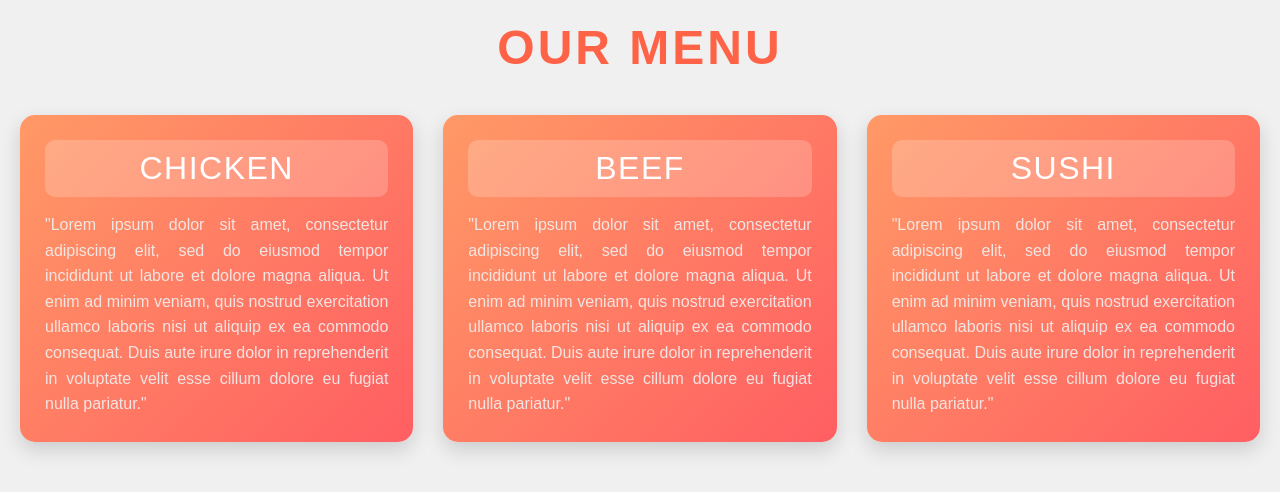
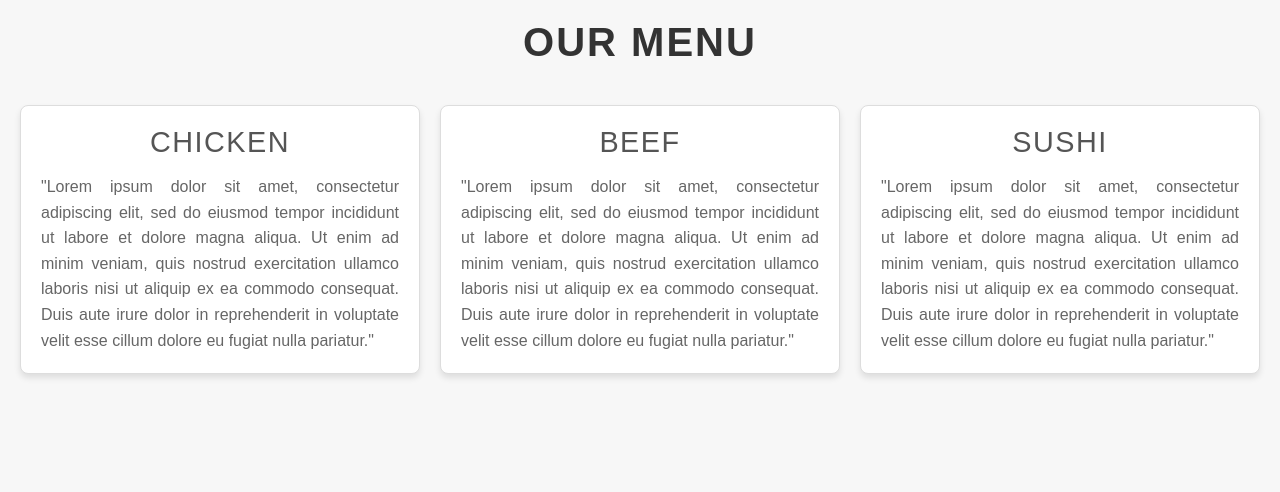
Before and after one commit to aitbaev-asik/CSS, a plain HTML site: page index.html in a window 1280 px wide. Drawn offline with Linux system fonts and the light colour scheme.

Commit message:
Update styles.css

```diff
--- a/css/styles.css
+++ b/css/styles.css
@@ -7,7 +7,7 @@
 
 body {
     font-family: 'Arial', sans-serif;
-    background-color: #f0f0f0;
+    background-color: #f7f7f7;
     color: #333;
     padding: 20px;
 }
@@ -18,61 +18,54 @@ header {
 }
 
 h1 {
-    font-size: 3rem;
-    color: #ff6347; /* Яркий томатный цвет */
+    font-size: 2.5rem;
+    color: #333;
     text-transform: uppercase;
-    letter-spacing: 3px;
+    letter-spacing: 2px;
     margin-bottom: 20px;
-    animation: fadeIn 1.5s ease-in-out;
 }
 
 /* Контейнер для меню */
 .menu-container {
     display: flex;
     justify-content: space-between;
-    gap: 30px;
+    gap: 20px;
     flex-wrap: wrap; /* Добавляет перенос строк на маленьких экранах */
 }
 
 /* Стили для каждого элемента меню */
 .menu-item {
-    background: linear-gradient(135deg, #ff9966, #ff5e62); /* Градиент от оранжевого к розовому */
-    border: none;
-    border-radius: 15px;
-    padding: 25px;
+    background-color: #fff;
+    border: 1px solid #ddd;
+    border-radius: 8px;
+    padding: 20px;
     flex: 1; /* Элементы будут равной ширины */
     min-width: 250px;
-    box-shadow: 0 8px 20px rgba(0, 0, 0, 0.15);
-    transition: transform 0.4s ease, box-shadow 0.4s ease, background 0.4s ease;
-    color: #fff;
+    box-shadow: 0 4px 6px rgba(0, 0, 0, 0.1);
+    transition: transform 0.3s ease, box-shadow 0.3s ease;
 }
 
 .menu-item:hover {
-    transform: translateY(-12px) scale(1.05);
-    box-shadow: 0 12px 30px rgba(0, 0, 0, 0.2);
-    background: linear-gradient(135deg, #ff5e62, #ff9966); /* Поменять направление градиента */
+    transform: translateY(-10px);
+    box-shadow: 0 10px 20px rgba(0, 0, 0, 0.1);
 }
 
 /* Заголовок внутри каждого блока меню */
 .item-title {
-    font-size: 2rem;
-    color: #fff;
+    font-size: 1.8rem;
+    color: #555;
     margin-bottom: 15px;
     text-transform: uppercase;
     letter-spacing: 1.5px;
     text-align: center;
-    background: rgba(255, 255, 255, 0.2); /* Полупрозрачный фон */
-    padding: 10px;
-    border-radius: 10px;
 }
 
 /* Текст внутри каждого блока меню */
 .menu-item p {
     font-size: 1rem;
     line-height: 1.6;
-    color: #f0f0f0;
+    color: #666;
     text-align: justify;
-    opacity: 0.9;
 }
 
 /* Адаптивные стили для разных устройств */
@@ -85,15 +78,3 @@ h1 {
         margin-bottom: 20px;
     }
 }
-
-/* Анимации */
-@keyframes fadeIn {
-    0% {
-        opacity: 0;
-        transform: translateY(-20px);
-    }
-    100% {
-        opacity: 1;
-        transform: translateY(0);
-    }
-}
```
